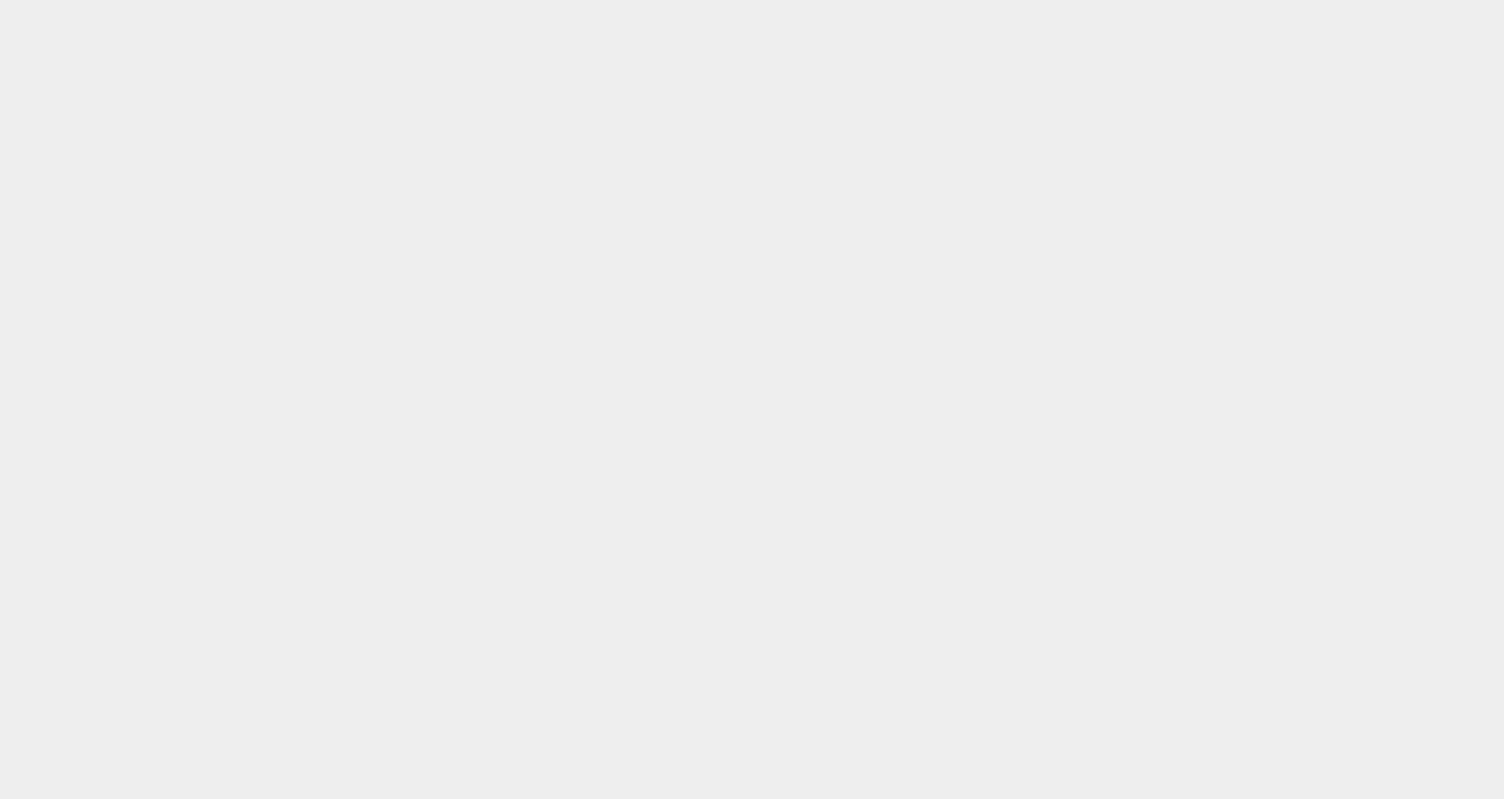
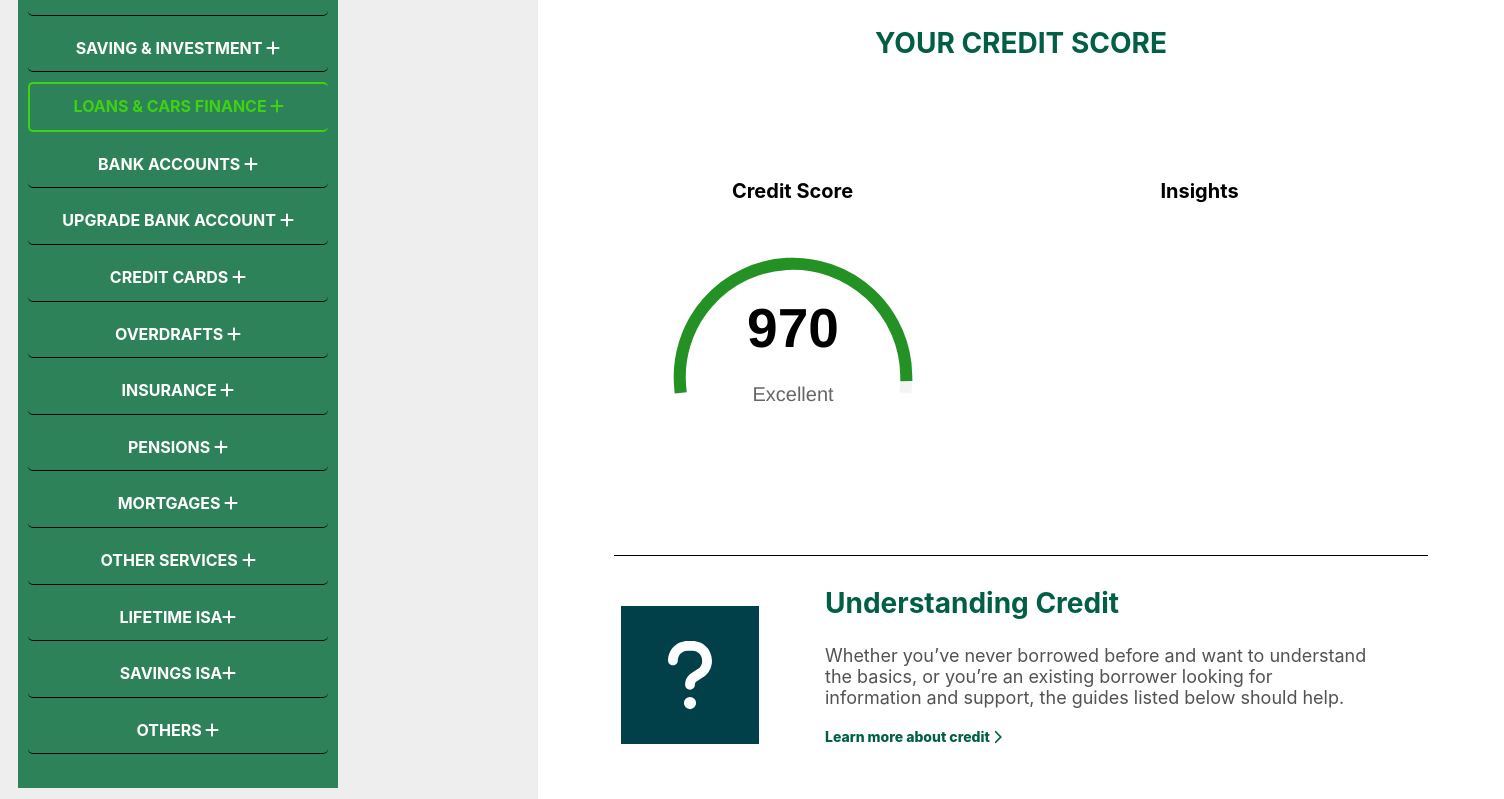
Before and after one commit to Safo-Samson/customer-interface-decisioning, a React (Vite) app: page /SoftCheck in a window 1280 px wide. Before the commit this address had no page. Shown: the part 195-994 px from the top of the page, 1504 px wide, since content can reach past the window. Before the commit the page ends 800 px from the top, so only its background shows below. Built offline with nearby package versions, Linux system fonts and the light colour scheme.

Commit message:
add soft credit checking

```diff
--- a/package.json
+++ b/package.json
@@ -14,8 +14,10 @@
     "@fortawesome/free-regular-svg-icons": "^6.4.2",
     "@fortawesome/free-solid-svg-icons": "^6.4.2",
     "@fortawesome/react-fontawesome": "^0.2.0",
+    "apexcharts": "^3.41.1",
     "fortawesome": "^0.0.1-security",
     "react": "^18.2.0",
+    "react-apexcharts": "^1.4.1",
     "react-dom": "^18.2.0",
     "react-router-dom": "^6.14.2"
   },
--- a/src/App.jsx
+++ b/src/App.jsx
@@ -3,8 +3,8 @@ import CombinedBar from "./components/UIComponents/CombinedBar";
 import InfoCombined from "./components/InformationCheck/InfoCombined";
 import Homepage from "./components/startLoan/Homepage";
 import { Routes, Route } from "react-router-dom";
-import NewLoan from './components/StartLoan/NewLoan'
-
+import NewLoan from './components/StartLoan/NewLoan';
+import SoftCombined from './components/SoftCheck/SoftCombined';
 
 function App() {
   return (
@@ -13,6 +13,7 @@ function App() {
       <Route path="/" element={<><CombinedBar/> <Homepage /></>} />
       <Route path="/CustomerInfo" element={<><CombinedBar/> <InfoCombined /></>} />
       <Route path="/NewLoan" element={<><CombinedBar/> <NewLoan /></>} />
+      <Route path="/SoftCheck" element={<><CombinedBar/><SoftCombined/></>} />
     </Routes>
     </>
   );
--- /dev/null
+++ b/src/components/SoftCheck/Apex.css
@@ -0,0 +1,11 @@
+.apex-semicircle-h1 {
+	font-size: 25px;
+	font-weight: bold;
+	color: #000000; /* Black color */
+	text-align: center;
+}
+
+.apex-container {
+	position: relative;
+
+}
--- /dev/null
+++ b/src/components/SoftCheck/Apex.jsx
@@ -0,0 +1,80 @@
+import Chart from "react-apexcharts";
+import "./Apex.css";
+
+const Apex = ({ progress }) => {
+	let progressText;
+
+	const getColorBasedOnProgress = (progress) => {
+		progress = Math.floor((progress / 999) * 100); //converting the score to 100
+		if (progress < 40) {
+			progressText = "Poor";
+			return "#FF0000"; // Red
+		} else if (progress >= 40 && progress < 52) {
+			progressText = "Bad";
+			return "#FFA500"; // Orange
+		} else if (progress >= 52 && progress < 63) {
+			progressText = "Good";
+			return "#FFFF00"; // Yellow
+		} else if (progress >= 63 && progress < 74) {
+			progressText = "Very Good";
+			return "#0000FF"; // Blue
+		} else {
+			progressText = "Excellent";
+			return "#008000"; // Green
+		}
+	};
+
+	const progressColor = getColorBasedOnProgress(progress);
+
+	const options = {
+		plotOptions: {
+			radialBar: {
+				startAngle: -95,
+				endAngle: 95,
+				hollow: {
+					size: "70%",
+				},
+				track: {
+					background: "#f2f2f2",
+					strokeWidth: "100%",
+					opacity: 100, // to show  the background semi cirlcde
+					margin: 9, //controllin the width
+				},
+				dataLabels: {
+					showOn: "always",
+					name: {
+						show: true,
+						color: "#oooooo",
+						fontSize: "55px",
+						fontWeight: 900,
+						offsetY: -30,
+					},
+					value: {
+						offsetY: 8,
+						fontSize: "20px",
+						color: "#666666", // Set the color based on the progress value
+						formatter: () => progressText, // Set the progress text
+					},
+				},
+			},
+		},
+		fill: {
+			colors: [progressColor], // Set the color based on the progress value
+		},
+		stroke: {
+			lineCap: "square",
+		},
+		// labels: [Math.floor((progress / 10) * 100)],
+		labels: [Math.floor(progress)],
+	};
+
+	const series = [(progress / 999) * 100];
+
+	return (
+		<div className="apex-container">
+			<Chart options={options} series={series} type="radialBar" height="402" />
+		</div>
+	);
+};
+
+export default Apex;
--- /dev/null
+++ b/src/components/SoftCheck/SoftCheck.css
@@ -0,0 +1,93 @@
+.softCheck-container{
+    width: 966px;
+    height: 100%;
+    border: none;
+    border-top: 11px solid #005F44 ;
+    /* border: 1px solid black; */
+    color: #005F44;
+    font-size: 14px;
+    font-style: normal;
+    font-weight: 800;
+    line-height: normal;
+    background-color: white;
+    display: flex;
+    flex-direction: column;
+    align-items: center;
+}
+
+.softCheck-mainContent{
+    margin-top: 70px;
+    display: flex;
+    flex-direction: row;
+
+}
+
+.softCreditScore{
+    border: none;
+    border-bottom: 1px solid black;
+    width: 357px;
+    height: 400px;
+    display: flex;
+    flex-direction: column;
+    align-items: center;
+    color: #000;
+    text-align: center;
+    font-size: 20px;
+    font-style: normal;
+    font-weight: 700;
+    line-height: 140%;
+
+
+}
+
+.sev-softCheckHeader{
+    margin-top: 51px;
+}
+
+.insights-softCheck{
+    width: 457px;
+    height: 400px;
+    border: none;
+    border-bottom: 1px solid black;
+    display: flex;
+    flex-direction: column;
+    align-items: center;
+    color: #000;
+    text-align: center;
+    font-size: 20px;
+    font-style: normal;
+    font-weight: 700;
+    line-height: 140%;
+}
+
+.understandingCredit p{
+    width: 545px;
+    color: #525252;
+    font-size: 18px;
+    font-style: normal;
+    font-weight: 400;
+    line-height: normal;
+
+}
+
+.softCheck-questionMarkIcon{
+    background-color: #014049 ;
+    color: white;
+    width: 78px;
+    height: 78px;
+    padding: 30px;
+}
+
+.understandingCredit{
+    /* border: 1px solid black; */
+    display: flex;
+    flex-direction: row;
+    align-items: center;
+    width: 800px;
+    margin-top: 7px;
+}
+
+.understandingCredit-texts{
+    margin-bottom: 40px;
+    margin-left: 66px;
+}
--- /dev/null
+++ b/src/components/SoftCheck/SoftCheck.jsx
@@ -0,0 +1,37 @@
+import { FontAwesomeIcon } from "@fortawesome/react-fontawesome";
+import { faQuestion } from "@fortawesome/free-solid-svg-icons";
+import { faChevronRight } from "@fortawesome/free-solid-svg-icons";
+import Apex from "./Apex";
+import './SoftCheck.css'
+
+const SoftCheck= () =>{
+    return(
+        <>
+        <div className="softCheck-container">
+
+            <h1 className="sev-softCheckHeader">YOUR CREDIT SCORE</h1>
+            <div className="softCheck-mainContent">
+            <div className="softCreditScore">
+                <p>Credit Score</p>
+                <Apex progress = {970}/>
+            </div>
+            <div className="insights-softCheck">
+                <p>Insights</p>
+            </div>
+
+            </div>
+            <div className="understandingCredit">
+            <FontAwesomeIcon className= 'softCheck-questionMarkIcon'icon={faQuestion} />
+                <div className="understandingCredit-texts">
+                    <h1>Understanding Credit</h1>
+
+                    <p>Whether you’ve never borrowed before and want to understand the basics, or you’re an existing borrower looking for information and support, the guides listed below should help.</p>
+                    <a>Learn more about credit <FontAwesomeIcon icon={faChevronRight} /></a>
+                </div>
+            </div>
+        </div>
+        </>
+    )
+}
+
+export default SoftCheck;
--- /dev/null
+++ b/src/components/SoftCheck/SoftCombined.css
@@ -0,0 +1,12 @@
+.softCombined-container {
+    display: flex;
+    /* background-color: #EEEEEE; */
+  }
+
+  .softCombined-remaining-content {
+    /* Use 90% of the remaining width */
+    margin-left: 200px;
+    flex: 1;
+    /* background-color: white; */
+    /* Add any additional styling you need for the remaining content */
+  }
--- /dev/null
+++ b/src/components/SoftCheck/SoftCombined.jsx
@@ -0,0 +1,18 @@
+import VerticalBar from "../UIComponents/VerticalBar";
+import "./SoftCombined.css";
+import SoftCheck from "./SoftCheck";
+
+function SoftCombined() {
+  return (
+    <div className="softCombined-container">
+      <VerticalBar />
+
+      <div className="softCombined-remaining-content">
+        <SoftCheck />
+
+      </div>
+    </div>
+  );
+}
+
+export default SoftCombined;
--- a/src/components/startLoan/Homepage.jsx
+++ b/src/components/startLoan/Homepage.jsx
@@ -11,9 +11,17 @@ import {
 } from "@fortawesome/free-solid-svg-icons";
 import SmallSupport from "./SmallSupport";
 import { useNavigate } from "react-router-dom";
+import { useState } from "react";
 
 function Homepage() {
+  const [SoftCheckOpen, setSoftCheckOpen] = useState(false);
 
+
+
+	const togglSoftCheckPopup = () => {
+
+		setSoftCheckOpen(!SoftCheckOpen)
+	};
   return (
     <div className="Homepage-container">
       <VerticalBar />
@@ -41,8 +49,18 @@ function Homepage() {
             promoHeader={`Learn about Credit`}
             promoText={` What is a hard or soft credit check?What is a credit score and how does it work?How to improve your credit score?`}
             buttonText={`SOFT CREDIT CHECK`}
-            pathname={"/NewLoan"}
+            pathname={"/SoftCheck"}
           />
+          {/* {SoftCheckOpen && (
+            <Popup
+              content={
+                <>
+                  <b>Do you want to accept the loan?</b>
+                </>
+              }
+              handleClose={toggleAcceptPopup}
+            />
+            )} */}
         </div>
 
         <SmallSupport />
```
Also changed, not shown: 1 other file (tests, documents, lock files or other folders).
